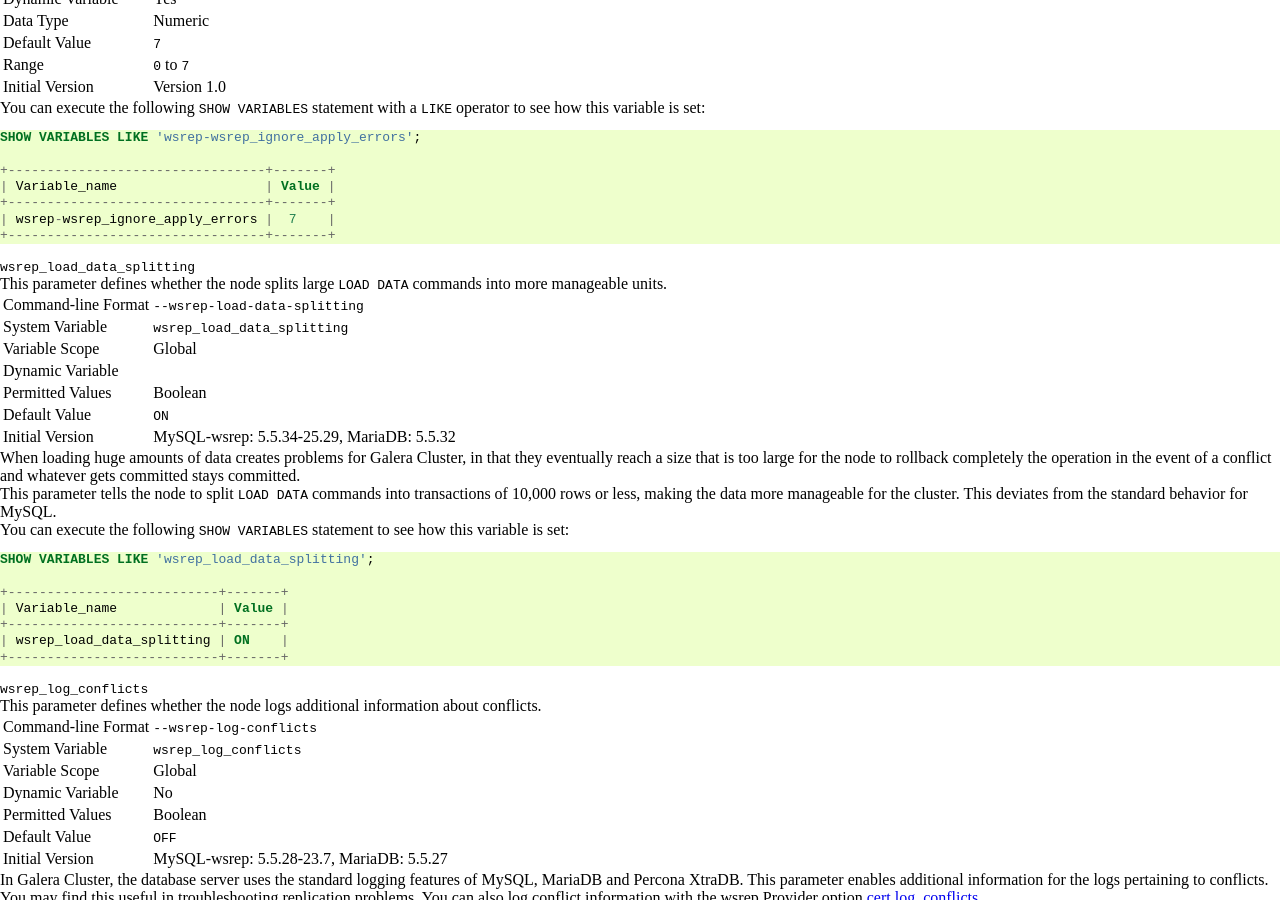
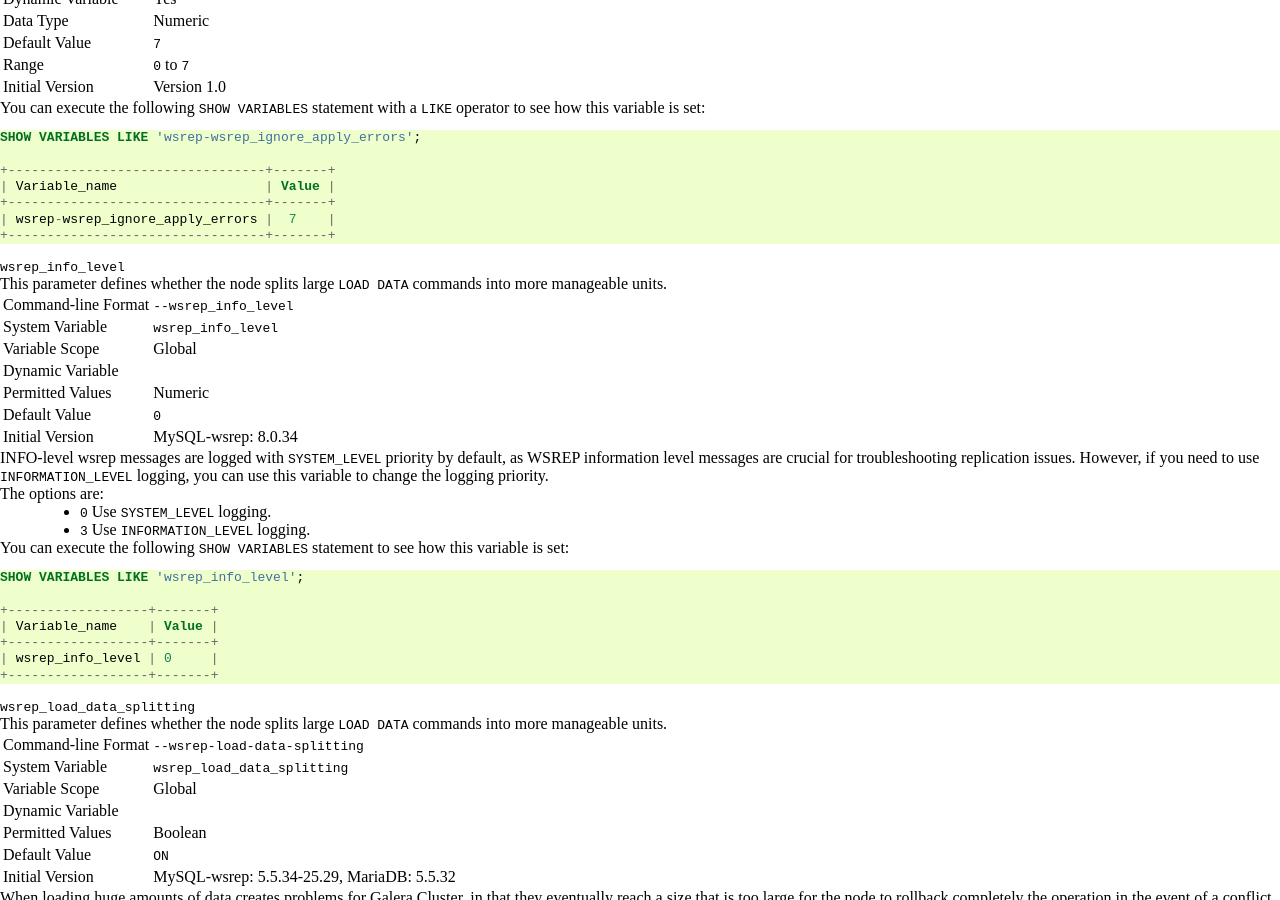
Before and after one commit to codership/documentation, a Sphinx documentation site: the page built from galeracluster/source/documentation/mysql-wsrep-options.rst, in a window 1280 px wide and 900 px high, scrolled down 7645 px. Built offline with Sphinx 7.4.7, drawn with Linux system fonts in a browser that asks for light colours; comment, search, counter and statistics services are not loaded.

Commit message:
Issue #386 Variable added

```diff
--- a/galeracluster/source/documentation/mysql-wsrep-options.rst
+++ b/galeracluster/source/documentation/mysql-wsrep-options.rst
@@ -91,6 +91,7 @@ and an explanation.
    ":ref:`wsrep_drupal_282555_workaround <wsrep_drupal_282555_workaround>`", "``ON``", "Yes", ""
    ":ref:`wsrep_forced_binlog_format <wsrep_forced_binlog_format>`", "``NONE``", "Yes", ""
    ":ref:`wsrep_ignore_apply_errors <wsrep_ignore_apply_errors>`", "``7``", "Yes", "Yes"
+   ":ref:`wsrep_info_level <wsrep_info_level>`", "``0``", "Yes", "Yes"
    ":ref:`wsrep_load_data_splitting <wsrep_load_data_splitting>`", "``ON``", "Yes", ""
    ":ref:`wsrep_log_conflicts <wsrep_log_conflicts>`", "``OFF``", "Yes", ""
    ":ref:`wsrep_max_ws_rows <wsrep_max_ws_rows>`", "``0``", "Yes", ""
@@ -792,6 +793,53 @@ You can execute the following ``SHOW VARIABLES`` statement with a ``LIKE`` opera
 
 
 
+
+.. _`wsrep_info_level`:
+.. rst-class:: section-heading
+.. rubric:: ``wsrep_info_level``
+
+.. index::
+   pair: Parameters; wsrep_info_level
+
+This parameter defines whether the node splits large ``LOAD DATA`` commands into more manageable units.
+
+.. csv-table::
+   :class: doc-options
+
+   "Command-line Format", "``--wsrep_info_level``"
+   "System Variable", "``wsrep_info_level``"
+   "Variable Scope", "Global"
+   "Dynamic Variable", ""
+   "Permitted Values", "Numeric"
+   "Default Value", "``0``"
+   "Initial Version", "MySQL-wsrep: 8.0.34"
+
+INFO-level wsrep messages are logged with ``SYSTEM_LEVEL`` priority by default, as WSREP information level messages are crucial for troubleshooting replication issues. However, if you need to use ``INFORMATION_LEVEL`` logging, you can use this variable to change the logging priority.
+
+The options are:
+
+- ``0`` Use ``SYSTEM_LEVEL`` logging.
+
+- ``3`` Use ``INFORMATION_LEVEL`` logging.
+
+You can execute the following ``SHOW VARIABLES`` statement to see how this variable is set:
+
+.. code-block:: mysql
+
+   SHOW VARIABLES LIKE 'wsrep_info_level';
+
+   +------------------+-------+
+   | Variable_name    | Value |
+   +------------------+-------+
+   | wsrep_info_level | 0     |
+   +------------------+-------+
+
+
+
+
+
+
+
 .. _`wsrep_load_data_splitting`:
 .. rst-class:: section-heading
 .. rubric:: ``wsrep_load_data_splitting``
```
